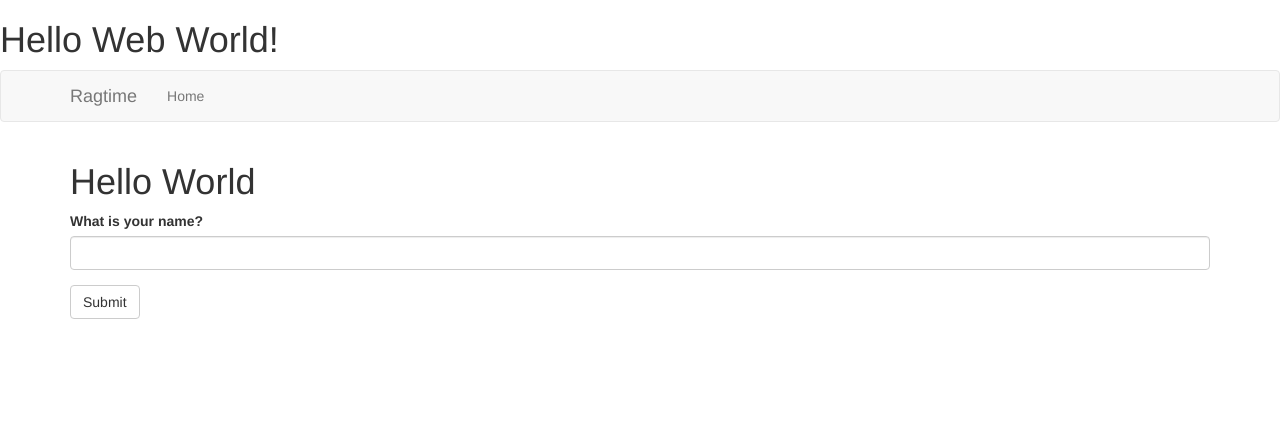
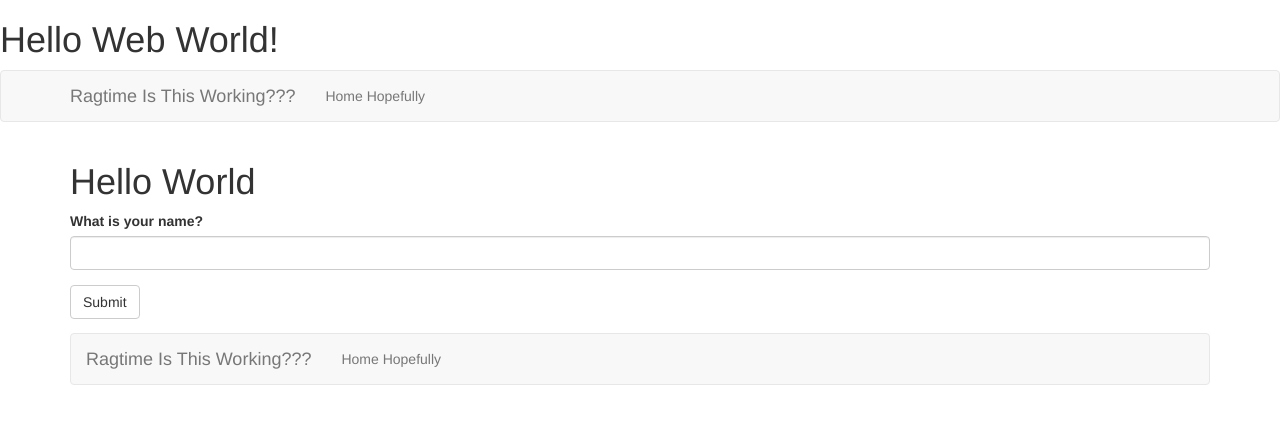
Before and after one commit to jsiu1248/coding_nomads_flask_labs, a Flask app: page / in a window 1280 px wide. Shown: the top 424 px of the page. Run offline with Flask 2, Linux system fonts and the light colour scheme; some libraries are stand-ins or nearby versions.

Commit message:
fixing the nav bar, but for some reason it is appearing twice right now

```diff
--- a/templates/index.html
+++ b/templates/index.html
@@ -1,6 +1,8 @@
 <h1>Hello Web World!</h1>
 {# If I put Hello World below then it doesn't show#}
 {% extends 'base.html'%}
+
+
 {%import "bootstrap/wtf.html" as wtf %}
 
 {% block title%} {{super()}} Home {% endblock%}
@@ -17,6 +19,28 @@
 {{wtf.quick_form(form)}}
 
 </form>
+{% block navbar %}
+<div class="navbar navbar-default" role="navigation">
+    <div class="container">
+        <div class="navbar-header">
+            <button type="button" class="navbar-toggle collapsed" data-toggle="collapse" data-target="#bs-example-navbar-collapse-1" aria-expanded="false">
+                <span class="sr-only">Toggle navigation</span>
+                <span class="icon-bar"></span>
+                <span class="icon-bar"></span>
+                <span class="icon-bar"></span>
+            </button>
+            <a class="navbar-brand" href="/">Ragtime Is This Working???</a>
+        </div>
+        <div class="collapse navbar-collapse" id="bs-example-navbar-collapse-1">
+            <ul class="nav navbar-nav">
+                <li><a href="/">Home Hopefully</a></li>
+            </ul>
+        </div>
+    </div>
+</div>
+{% endblock %}
+
+
 {% endblock%}
 {# Do comments actually work? Why is it showing up?#}
 {# The comments with the <!--  are still showing up with the exetension-->#}
```
